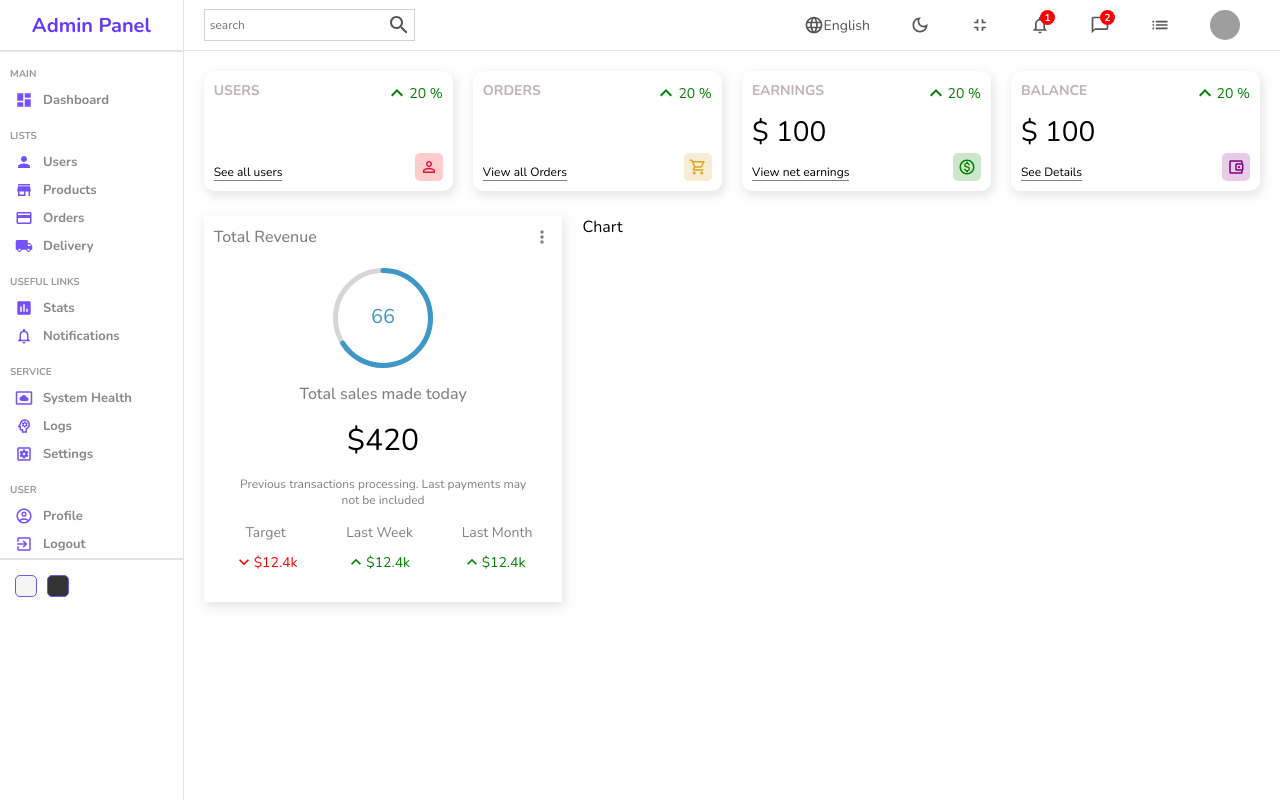
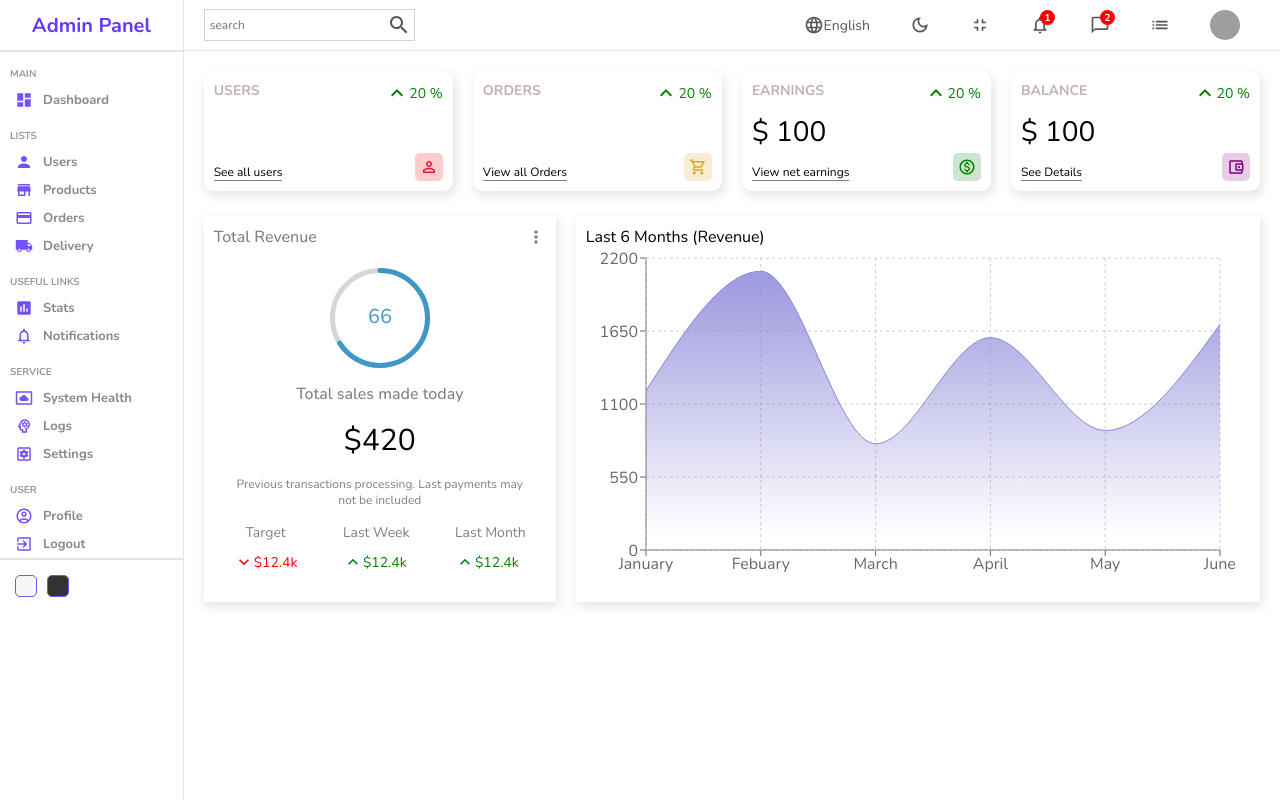
Before and after one commit to msiddiq1400/React_Admin_Dashboard, a React (Create React App) app: page / in a window 1280 px wide. Built offline with nearby package versions, Linux system fonts and the light colour scheme; grey boxes are pictures that could not be loaded.

Commit message:
added chart

```diff
--- a/package.json
+++ b/package.json
@@ -15,6 +15,7 @@
     "react-dom": "^18.2.0",
     "react-router-dom": "^6.8.1",
     "react-scripts": "5.0.1",
+    "recharts": "^2.4.1",
     "sass": "^1.58.0",
     "web-vitals": "^2.1.4"
   },
--- a/src/components/chart/Chart.jsx
+++ b/src/components/chart/Chart.jsx
@@ -1,8 +1,36 @@
 import './chart.scss';
+import { AreaChart, Area, XAxis, YAxis, CartesianGrid, Tooltip, ResponsiveContainer } from 'recharts';
+
+const data = [
+    {name: "January", Total: 1200},
+    {name: "Febuary", Total: 2100},
+    {name: "March", Total: 800},
+    {name: "April", Total: 1600},
+    {name: "May", Total: 900},
+    {name: "June", Total: 1700},
+];
 
 const Chart = () => {
   return (
-    <div className='chart'>Chart</div>
+    <div className='chart'>
+        <div className="title">Last 6 Months (Revenue)</div>
+        <ResponsiveContainer width="100%" aspect={2 / 1}>
+            <AreaChart width={730} height={250} data={data}
+                margin={{ top: 10, right: 30, left: 0, bottom: 0 }}>
+                <defs>
+                    <linearGradient id="total" x1="0" y1="0" x2="0" y2="1">
+                        <stop offset="5%" stopColor="#8884d8" stopOpacity={0.8}/>
+                        <stop offset="95%" stopColor="#8884d8" stopOpacity={0}/>
+                    </linearGradient>
+                </defs>
+                <XAxis dataKey="name" />
+                <YAxis />
+                <CartesianGrid strokeDasharray="3 3" />
+                <Tooltip />
+                <Area type="monotone" dataKey="Total" stroke="#8884d8" fillOpacity={1} fill="url(#total)" />
+            </AreaChart>
+        </ResponsiveContainer>
+    </div>
   )
 }
 
--- a/src/components/chart/chart.scss
+++ b/src/components/chart/chart.scss
@@ -1,3 +1,6 @@
 .chart {
     flex: 4;
+    -webkit-box-shadow: 2px 4px 10px 1px rgba(0,0,0,0.47);
+    box-shadow: 2px 4px 10px 1px rgba(201, 201, 201, 0.47);
+    padding: 10px;
 }
```
Also changed, not shown: 1 other file (tests, documents, lock files or other folders).
